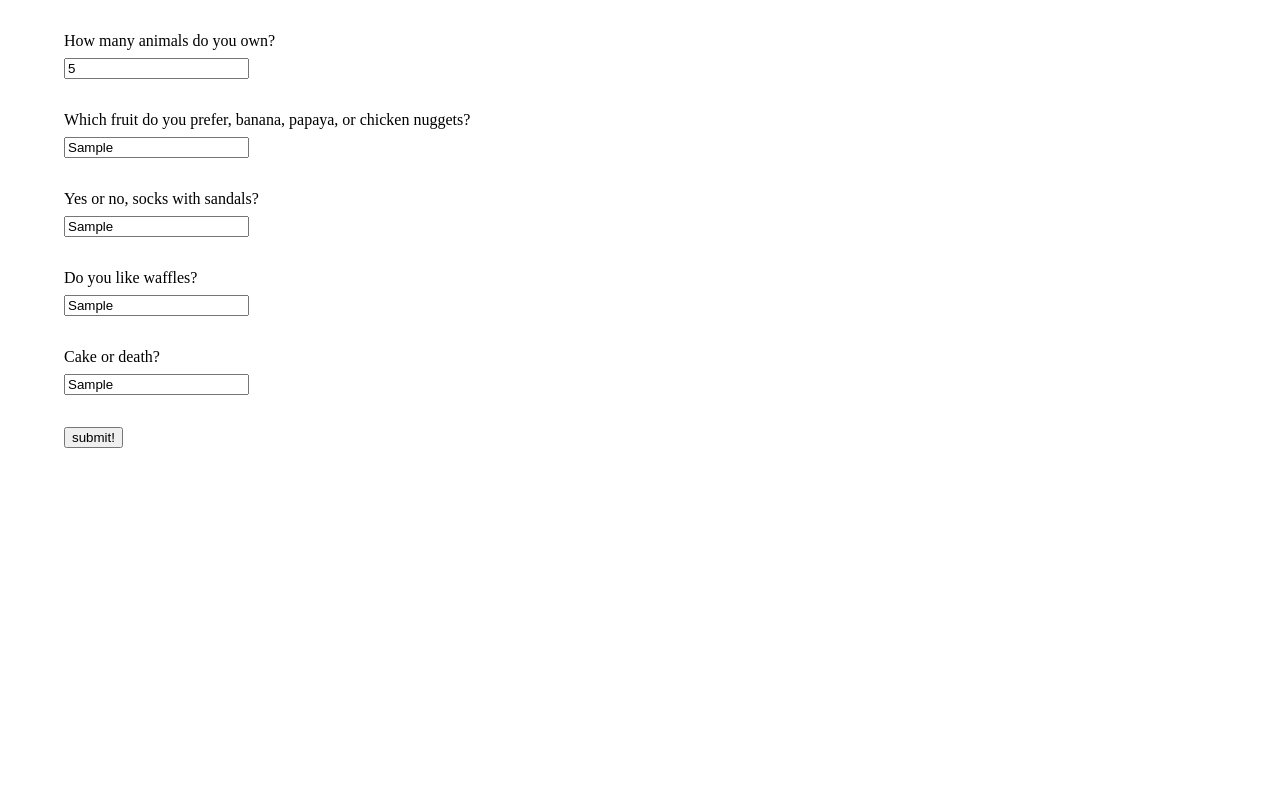
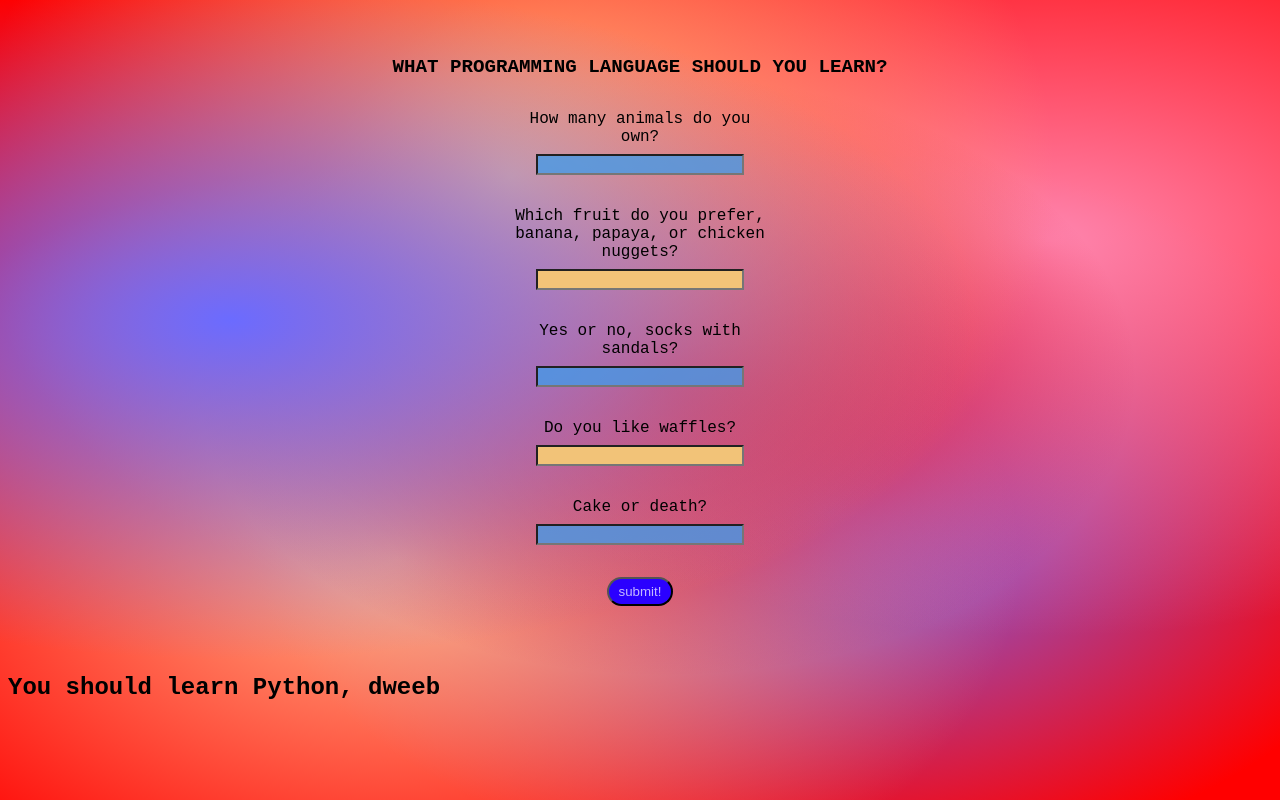
Before and after one commit to JazzDecklar/language-suggester, a plain HTML site: page index.html in a window 1280 px wide. Both pictures are taken after typing "5", "Sample", "Sample", "Sample", "Sample" into the empty fields and a click on the button "submit!". Drawn offline with Linux system fonts and the light colour scheme.

Commit message:
added functionality and styles

```diff
--- a/CSS/styles.css
+++ b/CSS/styles.css
@@ -1,3 +1,55 @@
+body {
+  background-color:hsla(0,100%,50%,1);
+  background-image:
+  radial-gradient(at 18% 40%, hsla(240,100%,71%,1) 0px, transparent 50%),
+  radial-gradient(at 40% 22%, hsla(28,100%,74%,1) 0px, transparent 50%),
+  radial-gradient(at 52% 47%, hsla(352,100%,44%,1) 0px, transparent 50%),
+  radial-gradient(at 82% 30%, hsla(340,100%,76%,1) 0px, transparent 50%),
+  radial-gradient(at 31% 70%, hsla(22,100%,77%,1) 0px, transparent 50%),
+  radial-gradient(at 65% 64%, hsla(240,100%,71%,1) 0px, transparent 50%);
+  top: 0;
+  right: 0;
+  left: 0;
+  bottom: 0;
+  background-attachment: fixed;
+  font-family: 'Courier New', Courier, monospace;
+
+}
+
+#window-container {
+  padding: 2rem;
+}
+
+#window-header {
+  text-align: center;
+  text-transform: uppercase;
+  font-size: 1.2em;
+}
+
+ul {
+  display: block;
+  text-align: center;
+  max-width: 300px;
+  margin: auto;
+  padding-left: 0;
+}
+
+input {
+  width: 200px;
+}
+
+#inputOne, #inputThree, #inputFive {
+  background-color: rgba(65, 155, 233, 0.773);
+}
+
+#inputTwo, #inputFour {
+  background-color: rgb(242, 195, 120);
+}
+
+.hidden {
+  display: none;
+}
+
 li {
   list-style: none;
   padding: 1rem;
@@ -7,3 +59,10 @@ label {
   display: block;
   padding-bottom: .5rem;
 }
+
+#form-button {
+  background-color: rgb(43, 0, 255);
+  color: rgba(255, 255, 255, 0.723);
+  border-radius: 20px;
+  padding: 5px 10px;
+}
--- a/index.html
+++ b/index.html
@@ -10,6 +10,7 @@
 <body>
 
   <div id="window-container">
+    <h2 id="window-header">What programming language should you learn?</h2>
     <form id="my-form">
      <ul>
       <li>
@@ -39,6 +40,18 @@
     </form>
   </div>
 
+  <div id="ruby" class="hidden">
+    <h2>You should learn Ruby, nerd</h2>
+  </div>
+
+  <div id="python" class="hidden">
+    <h2>You should learn Python, dweeb</h2>
+  </div>
+
+  <div id="react" class="hidden">
+    <h2>You should learn React, dingus</h2>
+  </div>
+
   <script src="index.js"></script>
 </body>
 </html>
--- a/index.js
+++ b/index.js
@@ -3,60 +3,87 @@ const inputTwo = document.getElementById("inputTwo")
 const inputThree = document.getElementById("inputThree")
 const inputFour = document.getElementById("inputFour")
 const inputFive = document.getElementById("inputFive")
+let language = 0;
+let inputs = document.querySelectorAll("input")
+const btn = document.getElementById("form-button")
 
-// let valueOne = inputOne.value
-// let valueTwo = inputTwo.value
-// let valueThree = inputThree.value
-// let valueFour = inputFour.value
-// let valueFive = inputFive.value
-
-const btn = document.getElementById("form-button")
 
 function getAnswers(e) {
   e.preventDefault();
-  console.log(inputThree.value)
 
 if (inputOne.value < 2) {
   console.log("Only one aminal")
+  language += 1
 } else if (inputOne.value < 3) {
   console.log("only two babu")
+  language += 2
 } else {
   console.log("welp, the world may never know")
 }
 
+
+
 if (inputTwo.value === "banana") {
   console.log("nummy")
+  language += 3
 } else if (inputTwo.value === "papaya") {
   console.log("also nummy")
+  language += 2
 } else if (inputTwo.value === "chicken nuggets") {
   console.log("yes, this is the best vegetable")
+  language += 3
 } else {
   console.log("Yeah, no. pick a vegetable.")
 }
 
 if (inputThree.value === "yes") {
   console.log("toe wedgie...")
+  language += 4
 } else if (inputThree.value === "no"){
   console.log("what's wrong wiff you?")
+  language += 1
 } else {
   console.log("errrrrrrrror")
+  language += 2
 }
 
 if (inputFour.value === "yes") {
   console.log("Okay")
 } else if (inputFour.value === "no") {
   console.log("oh.")
+  language += 6
 } else {
   console.log("why you no choose a simple yes or no???")
+  language += 3
 }
 
 if (inputFive.value === "cake") {
   console.log("not a risk taker?")
 } else if (inputFive.value === "death") {
   console.log("oooh, that's spicy")
+  language += 4
 } else {
   console.log("Not a choice.")
+  language += 3
 }
+
+// console.log(language)
+
+if (language <= 5) {
+  document.getElementById("ruby").removeAttribute("class", "hidden")
+  document.getElementById("python").setAttribute("class", "hidden")
+  document.getElementById("react").setAttribute("class", "hidden")
+} else if (language <= 10) {
+  document.getElementById("python").removeAttribute("class", "hidden")
+  document.getElementById("ruby").setAttribute("class", "hidden")
+  document.getElementById("react").setAttribute("class", "hidden")
+} else {
+  document.getElementById("react").removeAttribute("class", "hidden")
+  document.getElementById("python").setAttribute("class", "hidden")
+  document.getElementById("ruby").setAttribute("class", "hidden")
+}
+
+inputs.forEach((input) => (input.value = ""))
 
 }
 
```
